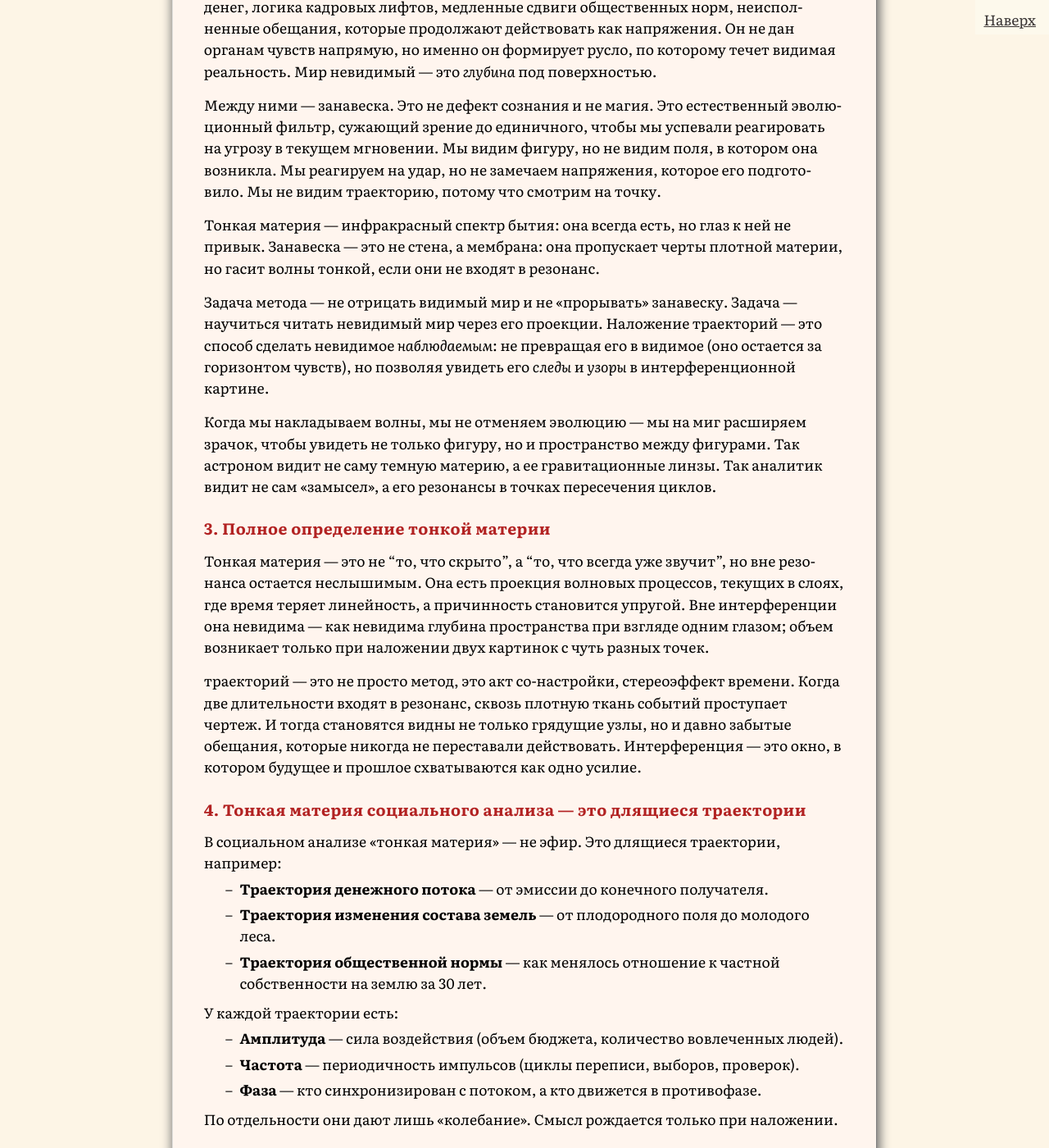
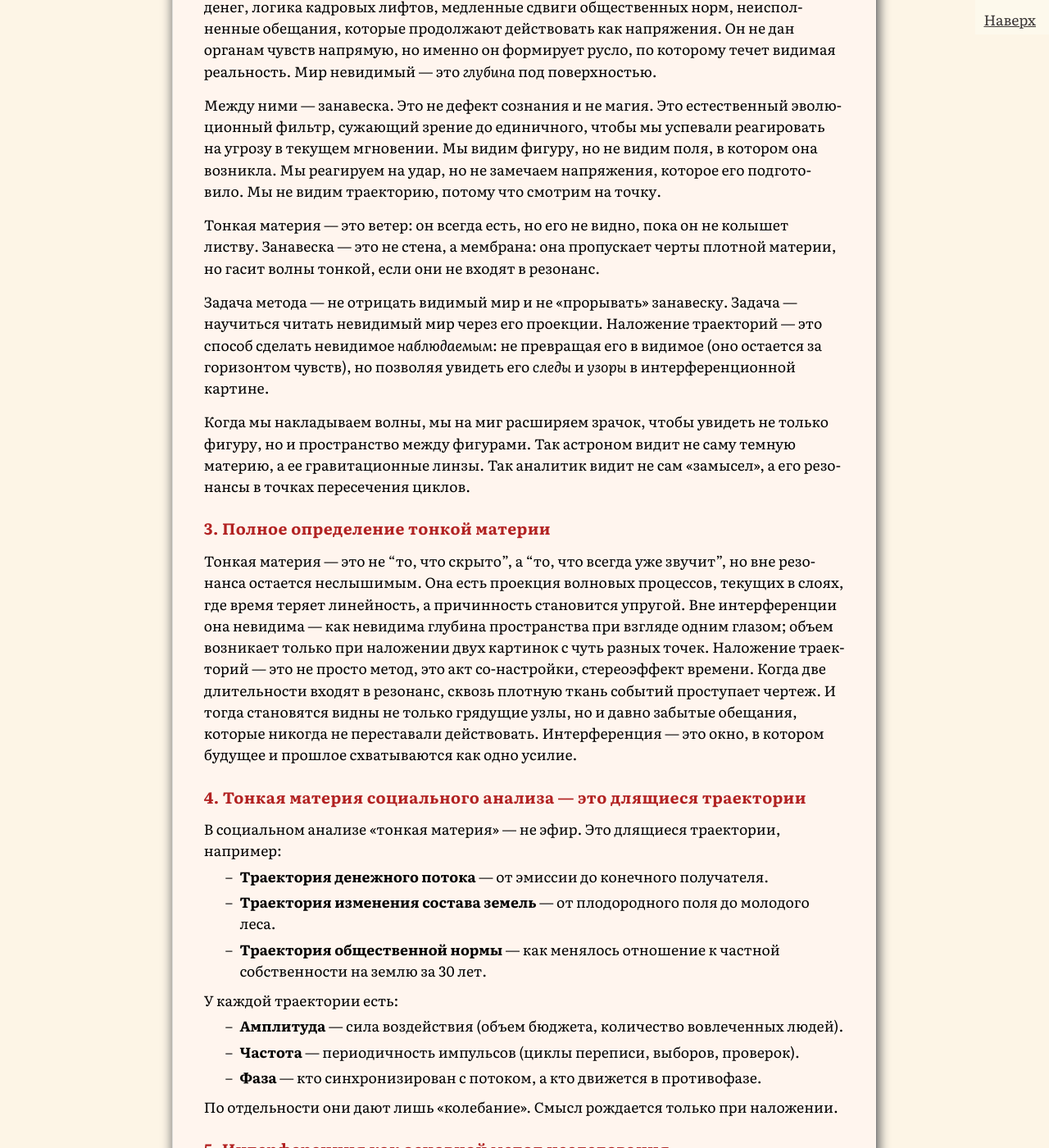
Before and after one commit to SergSi/land-use-art, a Jekyll site: the page built from _posts/2026-08-24-wawe.md, in a window 1280 px wide and 1400 px high, scrolled down 1428 px. Shown: the whole window at 82% size. Built offline with Jekyll 4.4.1, drawn with Linux system fonts in a browser that asks for light colours; some web fonts are replaced.

Commit message:
Update 2026-08-24-wawe.md

```diff
--- a/_posts/2026-08-24-wawe.md
+++ b/_posts/2026-08-24-wawe.md
@@ -21,17 +21,15 @@ class: analitika
 
 Между ними — занавеска. Это не дефект сознания и не магия. Это естественный эволюционный фильтр, сужающий зрение до единичного, чтобы мы успевали реагировать на угрозу в текущем мгновении. Мы видим фигуру, но не видим поля, в котором она возникла. Мы реагируем на удар, но не замечаем напряжения, которое его подготовило. Мы не видим траекторию, потому что смотрим на точку.
 
-Тонкая материя — инфракрасный спектр бытия: она всегда есть, но глаз к ней не привык. Занавеска — это не стена, а мембрана: она пропускает черты плотной материи, но гасит волны тонкой, если они не входят в резонанс.
+Тонкая материя — это ветер: он всегда есть, но его не видно, пока он не колышет листву. Занавеска — это не стена, а мембрана: она пропускает черты плотной материи, но гасит волны тонкой, если они не входят в резонанс.
 
 Задача метода — не отрицать видимый мир и не «прорывать» занавеску. Задача — научиться читать невидимый мир через его проекции. Наложение траекторий — это способ сделать невидимое *наблюдаемым*: не превращая его в видимое (оно остается за горизонтом чувств), но позволяя увидеть его *следы* и *узоры* в интерференционной картине.
 
-Когда мы накладываем волны, мы не отменяем эволюцию — мы на миг расширяем зрачок, чтобы увидеть не только фигуру, но и пространство между фигурами. Так астроном видит не саму темную материю, а ее гравитационные линзы. Так аналитик видит не сам «замысел», а его резонансы в точках пересечения циклов.
+Когда мы накладываем волны, мы на миг расширяем зрачок, чтобы увидеть не только фигуру, но и пространство между фигурами. Так астроном видит не саму темную материю, а ее гравитационные линзы. Так аналитик видит не сам «замысел», а его резонансы в точках пересечения циклов.
 
 ### 3. Полное определение тонкой материи
 
-Тонкая материя — это не "то, что скрыто", а "то, что всегда уже звучит", но вне резонанса остается неслышимым. Она есть проекция волновых процессов, текущих в слоях, где время теряет линейность, а причинность становится упругой. Вне интерференции она невидима — как невидима глубина пространства при взгляде одним глазом; объем возникает только при наложении двух картинок с чуть разных точек.
-
- траекторий — это не просто метод, это акт со-настройки, стереоэффект времени. Когда две длительности входят в резонанс, сквозь плотную ткань событий проступает чертеж. И тогда становятся видны не только грядущие узлы, но и давно забытые обещания, которые никогда не переставали действовать. Интерференция — это окно, в котором будущее и прошлое схватываются как одно усилие.
+Тонкая материя — это не "то, что скрыто", а "то, что всегда уже звучит", но вне резонанса остается неслышимым. Она есть проекция волновых процессов, текущих в слоях, где время теряет линейность, а причинность становится упругой. Вне интерференции она невидима — как невидима глубина пространства при взгляде одним глазом; объем возникает только при наложении двух картинок с чуть разных точек. Наложение траекторий — это не просто метод, это акт со-настройки, стереоэффект времени. Когда две длительности входят в резонанс, сквозь плотную ткань событий проступает чертеж. И тогда становятся видны не только грядущие узлы, но и давно забытые обещания, которые никогда не переставали действовать. Интерференция — это окно, в котором будущее и прошлое схватываются как одно усилие.
 
 ### 4. Тонкая материя социального анализа — это длящиеся траектории
 
```
